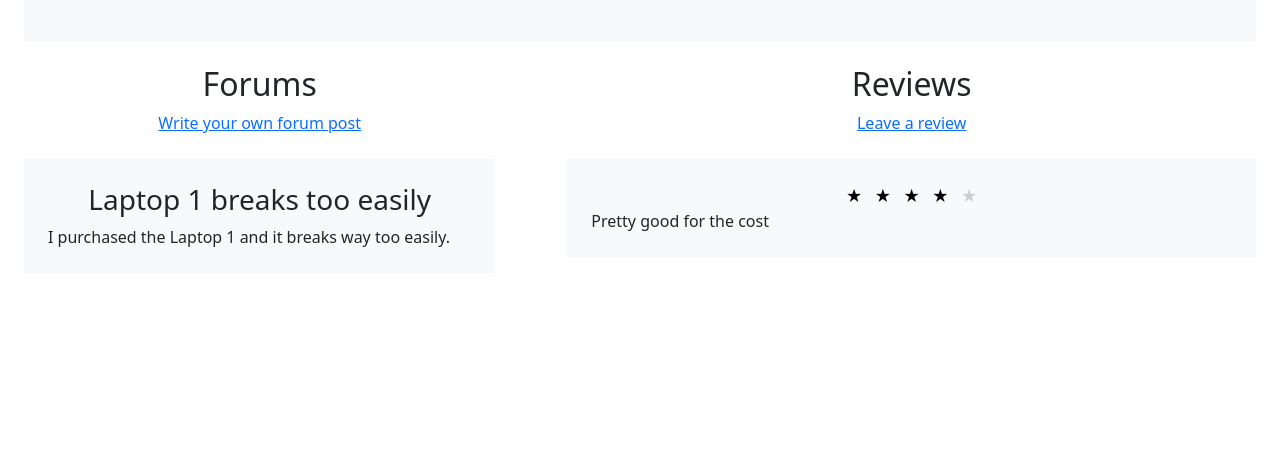
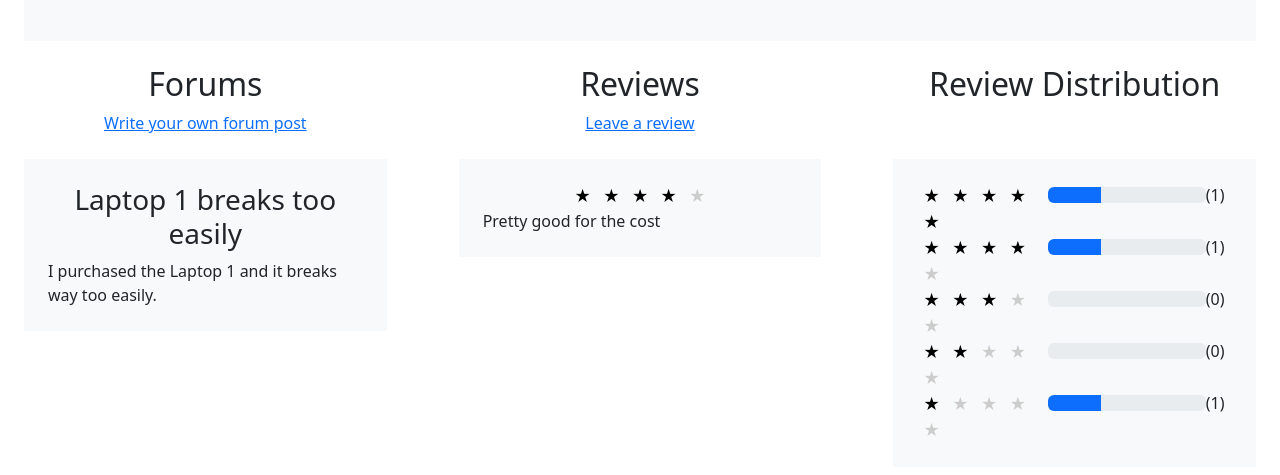
Before and after one commit to SEG3125-UOBS/P2, a React (Create React App) app: page /item/1 in a window 1280 px wide. Shown: the part 619-1094 px from the top of the page. Before the commit the page ends 916 px from the top, so only its background shows below. Built offline with nearby package versions, Linux system fonts and the light colour scheme.

Commit message:
added logo and review distribution

```diff
--- a/src/Home.js
+++ b/src/Home.js
@@ -117,8 +117,6 @@ const Home = () => {
                         return
                     }
 
-                    console.log(displayItem)
-
                     return (
                         <Col sm={6} xl={3} className="p-2">
                             <Card onClick={() => redirectCategory()}>
--- a/src/Item.js
+++ b/src/Item.js
@@ -6,6 +6,7 @@ import { useState } from 'react';
 import Button from 'react-bootstrap/Button';
 import Card from 'react-bootstrap/Card';
 import {useNavigate} from "react-router-dom";
+import ProgressBar from 'react-bootstrap/ProgressBar';
 
 import {cartIcon ,Laptop1, Laptop2, Desktop1,Desktop2,Printer1,WideScreen1,Screen1,Keyboard1,Keyboard2,Mouse1,Mouse2,Chair1,Chair2,Desk1} from './rsc/imgIndex.js';
 
@@ -57,6 +58,13 @@ const Item = () => {
         }
         return (Math.round(score/itemReviews.length))
     }
+    function getReviewPercent(rating) {
+        return (itemReviews.filter(review => review.rating===rating).length / itemReviews.length)*100
+    }
+    function getReviewAmount(rating) {
+        return (itemReviews.filter(review => review.rating===rating).length)
+    }
+
 
     const [showReviewPrompt, setReviewPrompt] = useState(false)
     function onPlaceReviewClick(){
@@ -68,6 +76,9 @@ const Item = () => {
         navigate(`/forumPost/${selectedForum.id}`)
     }
 
+
+
+    //Actual page begins here
     return (
         <div className="itemPage">
             <div className="d-flex ps-4 m-4 justify-content-start">
@@ -130,7 +141,7 @@ const Item = () => {
             {/* Forums and Reviews */}
             <Row>
                 {/* Forums */}
-                <Col xs={12} md={5}>
+                <Col xs={12} md={4}>
                     <h2 className="">Forums</h2>
                     <Link to="/forums" >Write your own forum post</Link>
                     {
@@ -145,7 +156,7 @@ const Item = () => {
                 </Col>
 
                 {/* Reviews */}
-                <Col xs={12} md={7}>
+                <Col xs={12} md={4}>
                     <h2 className="">Reviews</h2>
                     <p className="m-0 align-bottom" onClick={onPlaceReviewClick} style={{cursor:"pointer",textDecoration:"underline",color:"rgba(var(--bs-link-color-rgb),var(--bs-link-opacity,1))"}}>Leave a review</p>
                     {
@@ -158,7 +169,41 @@ const Item = () => {
                     </div>
                     }
                 </Col>
+
+                <Col xs={12} md={4}>
+                    <h2 className="mb-5 pb-2">Review Distribution</h2>
+                    {
+                        <div className="p-4 m-4 bg-light text-start">
+                            <Row className="g-0 p-0">
+                                <Col md={12} xl={5}><StarRating presetRating={5} viewOnly={true}/></Col>
+                                <Col md={11} xl={6} className="mt-1"><ProgressBar now={getReviewPercent(5)} /></Col>
+                                <Col xs={1}><p className="m-0">({getReviewAmount(5)})</p></Col>
+                            </Row>
+                            <Row className="g-0 p-0">
+                                <Col md={12} xl={5}><StarRating presetRating={4} viewOnly={true}/></Col>
+                                <Col md={11} xl={6} className="mt-1"><ProgressBar now={getReviewPercent(4)} /></Col>
+                                <Col xs={1}><p className="m-0">({getReviewAmount(4)})</p></Col>
+                            </Row>
+                            <Row className="g-0 p-0">
+                                <Col md={12} xl={5}><StarRating presetRating={3} viewOnly={true}/></Col>
+                                <Col md={11} xl={6} className="mt-1"><ProgressBar now={getReviewPercent(3)} /></Col>
+                                <Col xs={1}><p className="m-0">({getReviewAmount(3)})</p></Col>
+                            </Row>
+                            <Row className="g-0 p-0">
+                                <Col md={12} xl={5}><StarRating presetRating={2} viewOnly={true}/></Col>
+                                <Col md={11} xl={6} className="mt-1"><ProgressBar now={getReviewPercent(2)} /></Col>
+                                <Col xs={1}><p className="m-0">({getReviewAmount(2)})</p></Col>
+                            </Row>
+                            <Row className="g-0 p-0">
+                                <Col md={12} xl={5}><StarRating presetRating={1} viewOnly={true}/></Col>
+                                <Col md={11} xl={6} className="mt-1"><ProgressBar now={getReviewPercent(1)} /></Col>
+                                <Col xs={1}><p className="m-0">({getReviewAmount(1)})</p></Col>
+                            </Row>
+                        </div>
+                    }
+                </Col>
             </Row>
+
             {/* User Review section */}
             {
                 showReviewPrompt &&
--- a/src/Navbar.js
+++ b/src/Navbar.js
@@ -7,14 +7,14 @@ import Navbar from 'react-bootstrap/Navbar';
 import Form from 'react-bootstrap/Form';
 import Button from 'react-bootstrap/Button';
 
-import {cartIcon, storeIcon, locationIcon, forumIcon} from './rsc/imgIndex.js';
+import {logo, cartIcon, storeIcon, locationIcon, forumIcon} from './rsc/imgIndex.js';
 
 function BootNav() {
   return (
     <Navbar expand="lg" className="bg-body-tertiary">
       <Container>
         {/* Logo */}
-        <Navbar.Brand as={Link} to="/P2">React-Bootstrap</Navbar.Brand>
+        <Navbar.Brand as={Link} to="/P2"><img src={logo} className="m-0 p-0" style={{maxHeight:"100px"}}></img></Navbar.Brand>
         <Navbar.Toggle aria-controls="basic-navbar-nav" />
 
         <Navbar.Collapse id="basic-navbar-nav">
--- a/src/rsc/imgIndex.js
+++ b/src/rsc/imgIndex.js
@@ -2,6 +2,7 @@ import cartIcon from './cart.svg'
 import storeIcon from './store.svg'
 import locationIcon from './location.png'
 import forumIcon from './forum.png'
+import logo from './logo.png';
 
 import Laptop1 from "./laptop1.jpg";
 import Laptop2 from "./laptop2.jpg";
@@ -35,4 +36,5 @@ export {Laptop1,
         cartIcon,
         storeIcon,
         locationIcon,
-        forumIcon};
+        forumIcon,
+        logo};
```
Also changed, not shown: src/rsc/logo.png (added).
